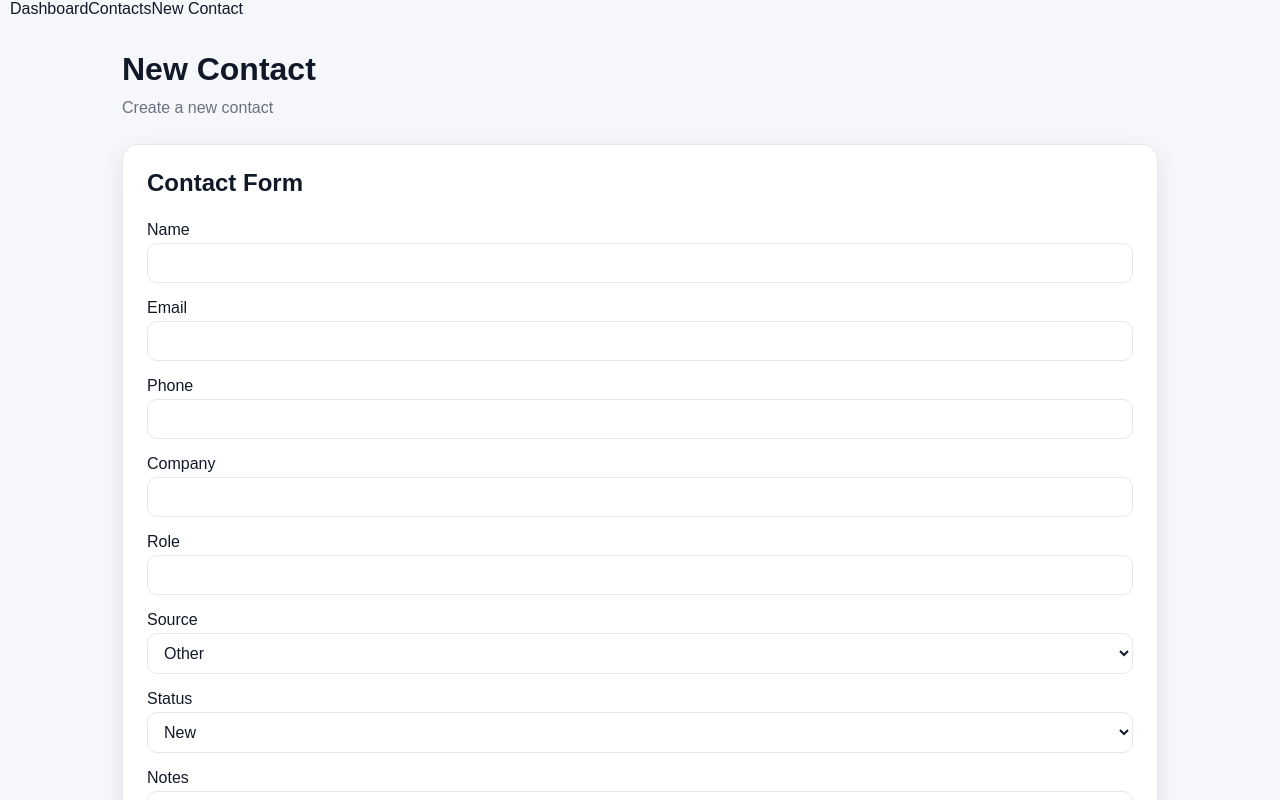
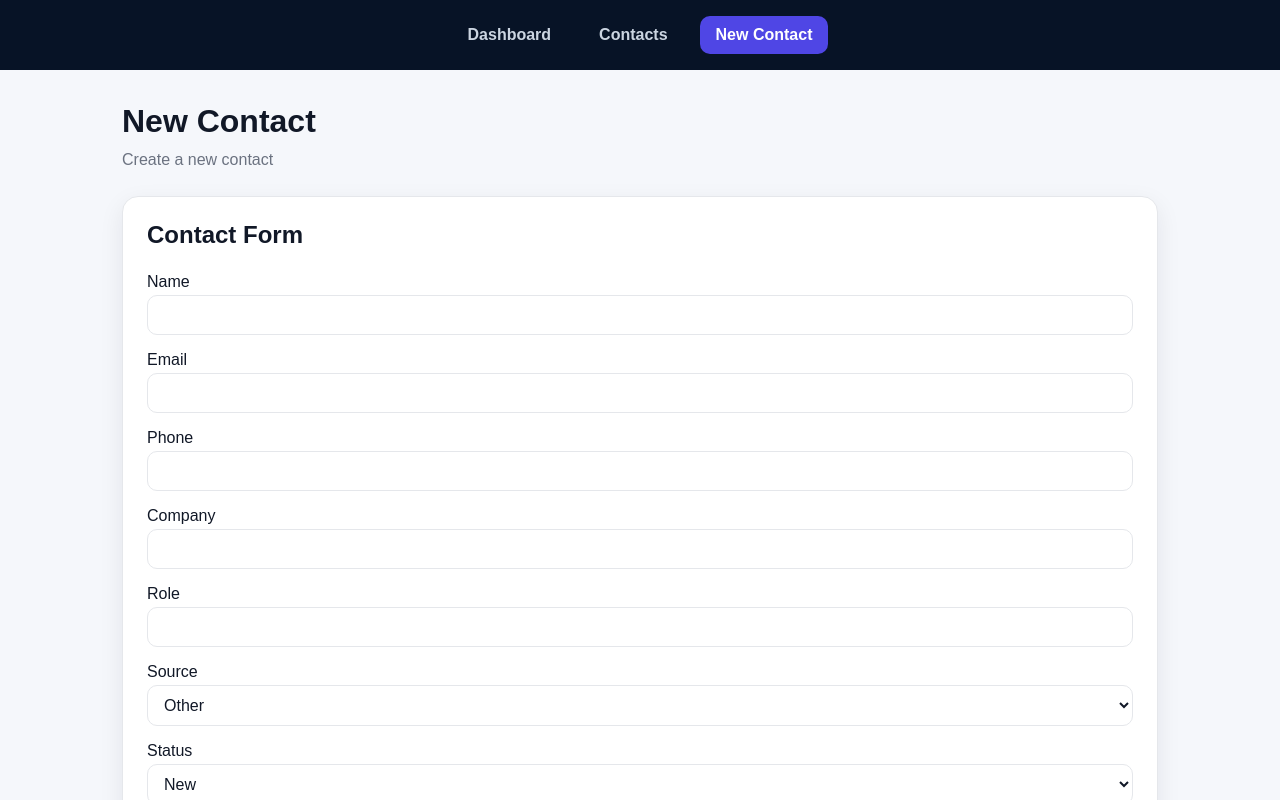
Before and after one commit to Pyrad-Time/ContactFlow_App, a React (Vite) app in the folder front-end/: page /contacts/new in a window 1280 px wide. Shown: the top 800 px of the page. Built offline with nearby package versions, Linux system fonts and the light colour scheme.

Commit message:
style(layout): add header navigation styles

```diff
--- a/front-end/src/components/Header/index.jsx
+++ b/front-end/src/components/Header/index.jsx
@@ -2,17 +2,35 @@ import { NavLink } from "react-router-dom";
 
 export function Header() {
     return (
-        <header>
-            <nav>
-                <NavLink to="/dashboard">
+        <header className="appHeader">
+            <nav className="appNav">
+                <NavLink
+                    end
+                    className={({ isActive }) =>
+                        isActive ? "navLink navLinkActive" : "navLink"
+                    }
+                    to="/dashboard"
+                >
                     Dashboard
                 </NavLink>
 
-                <NavLink to="/contacts">
+                <NavLink
+                    end
+                    className={({ isActive }) =>
+                        isActive ? "navLink navLinkActive" : "navLink"
+                    }
+                    to="/contacts"
+                >
                     Contacts
                 </NavLink>
 
-                <NavLink to="/contacts/new">
+                <NavLink
+                    end
+                    className={({ isActive }) =>
+                        isActive ? "navLink navLinkActive" : "navLink"
+                    }
+                    to="/contacts/new"
+                >
                     New Contact
                 </NavLink>
             </nav>
--- a/front-end/src/index.css
+++ b/front-end/src/index.css
@@ -38,7 +38,7 @@
 }
 
 body {
-    margin: 0 10px;
+    margin: 0;
     font-family: Arial, Helvetica, sans-serif;
     background: var(--color-background);
     color: var(--color-text);
@@ -301,3 +301,47 @@ textarea.formControl {
         grid-template-columns: 1fr 1fr;
     }
 }
+
+.appHeader {
+    width: 100%;
+    position: sticky;
+    top: 0;
+    z-index: 10;
+    background: var(--color-sidebar);
+    padding: var(--spacing-md) var(--spacing-lg)
+}
+
+.appNav {
+    width: 100%;
+    max-width: 1100px;
+    margin: 0 auto;
+    display: flex;
+    gap: var(--spacing-md);
+    overflow-x: auto;
+    justify-content: center;
+}
+
+.navLink {
+    flex-shrink: 0;
+    border-radius: var(--radius-md);
+    padding: 10px 16px;
+    color: #cbd5e1;
+    font-size: var(--font-size-md);
+    font-weight: 600;
+}
+
+
+.navLink:hover {
+    background: rgba(255, 255, 255, 0.08);
+    color: white;
+}
+
+.navLink.navLinkActive {
+    background: var(--color-primary);
+    color: white;
+}
+
+.navLink.navLinkActive:hover {
+    background: var(--color-primary-dark);
+    color: white;
+}
```
